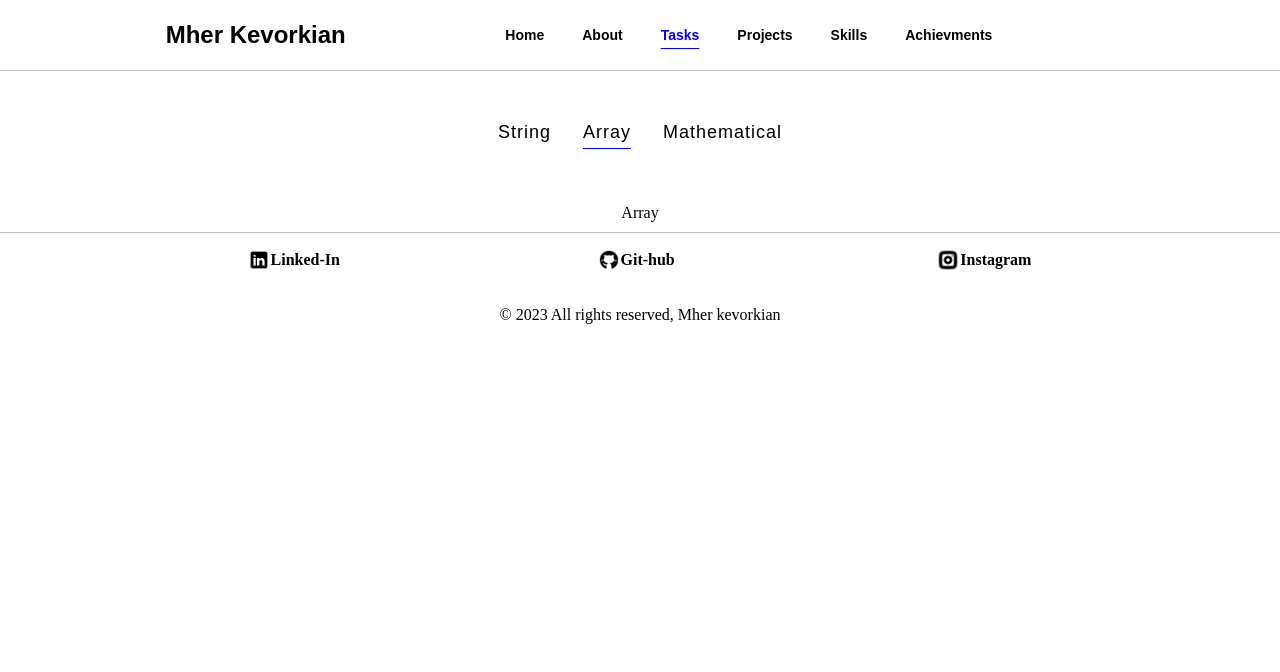
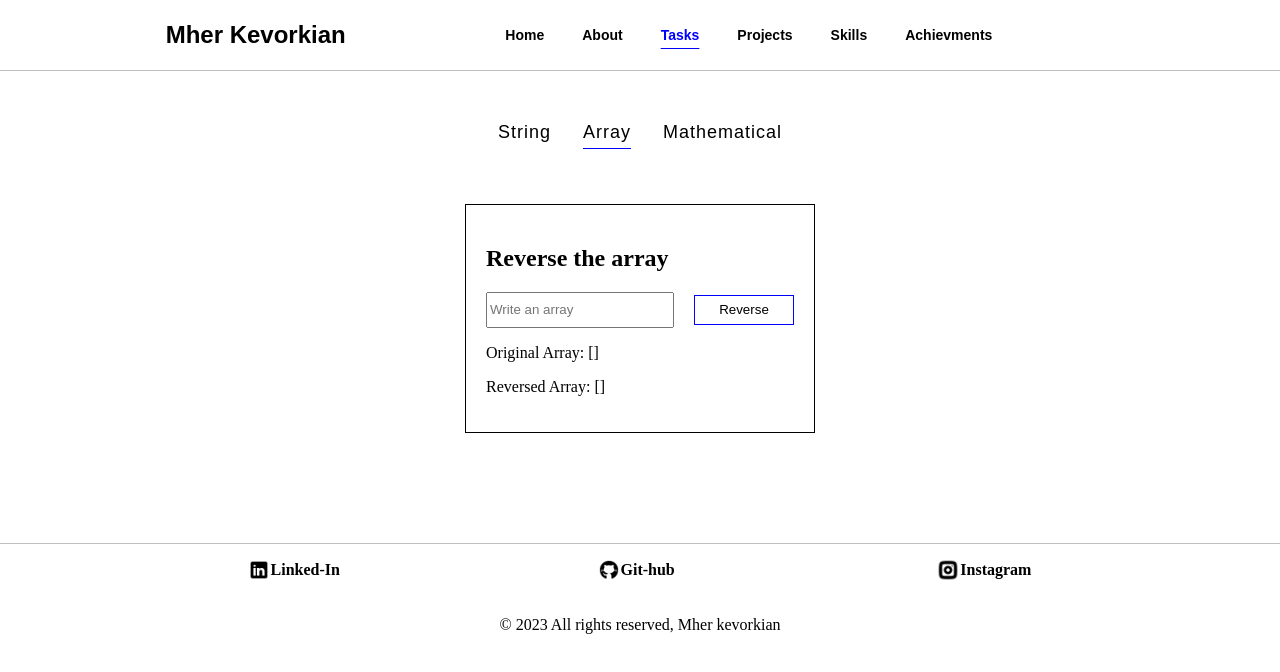
Before and after one commit to MherKK/MherKevorkiansCV, a React (Vite) app: page /tasks in a window 1280 px wide. Both pictures are taken after a click on the button "Array". Shown: the top 672 px of the page. Built offline with nearby package versions, Linux system fonts and the light colour scheme.

Commit message:
added reverse array task

```diff
--- a/src/Components/Tasks/ArrayTask/ArrayTasks.jsx
+++ b/src/Components/Tasks/ArrayTask/ArrayTasks.jsx
@@ -1,7 +1,8 @@
+import ReverseArray from "./ReverseArray";
 
 
 export default function ArrayTasks(){
-    return (<div>
-        Array
+    return (<div   style={{display:'flex' , flexDirection:'column', alignItems:'center',justifyContent:'center', gap:'20px', width:'350px',marginBottom:'100px'}}>
+        <ReverseArray />
     </div>)
 }
--- /dev/null
+++ b/src/Components/Tasks/ArrayTask/ReverseArray.jsx
@@ -0,0 +1,24 @@
+import { useState } from "react";
+
+
+export default function ReverseArray(){
+    const [array,setArray] = useState();
+    const [reverseArray, setReverseArray] = useState();
+    return(
+        <div  style={{border:'1px solid black' , padding:'20px'}}>
+            <h2>Reverse the array</h2>
+            <input type='text' placeholder="Write an array"  style={{height:'30px',width:'180px'}}
+            onChange={(e) => setArray(e.target.value)}/>
+            <button onClick={() => {
+                let arr = array.split(' ');
+                let reversedArray = [];
+                for(let i = 0 ; i < arr.length ; i++){
+                    reversedArray[i] = arr[arr.length - i - 1]
+                }
+                setReverseArray(reversedArray.join(' '));
+            }}  style={{backgroundColor:'transparent', border:'1px solid blue',marginLeft:'20px', height:'30px',width:'100px', cursor:'pointer'}}>Reverse</button>
+            <p style={{textAlign:'left'}}>Original Array: [{array}]</p>
+            <p style={{textAlign:'left'}}>Reversed Array: [{reverseArray}]</p>
+         </div>
+    )
+}
```
